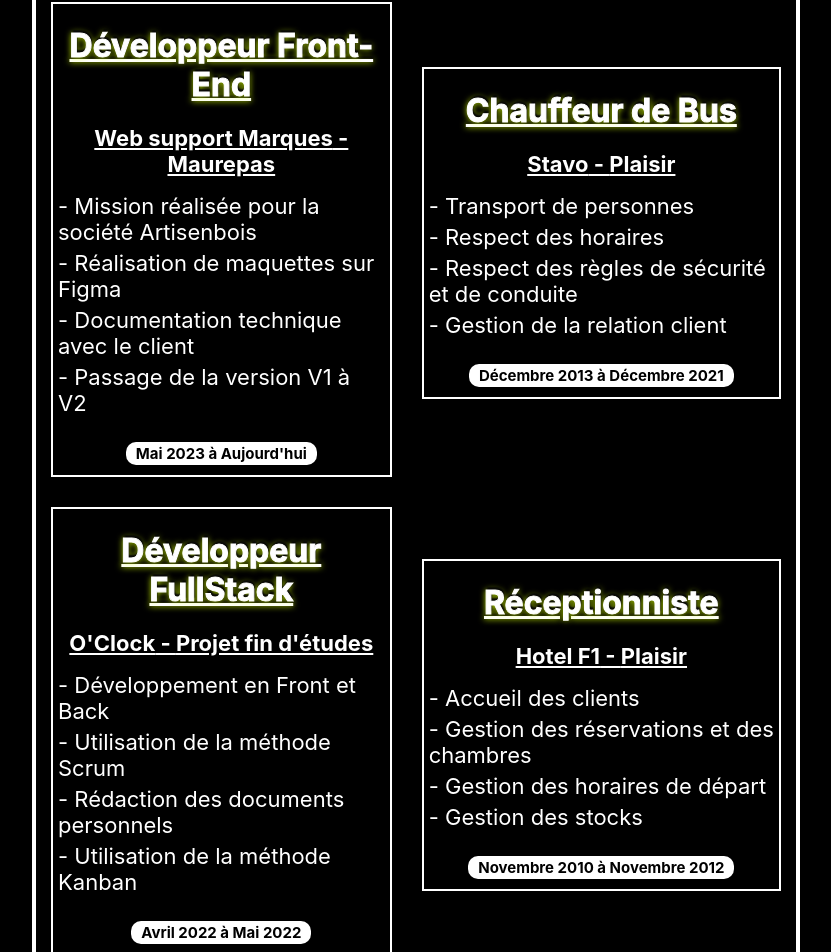
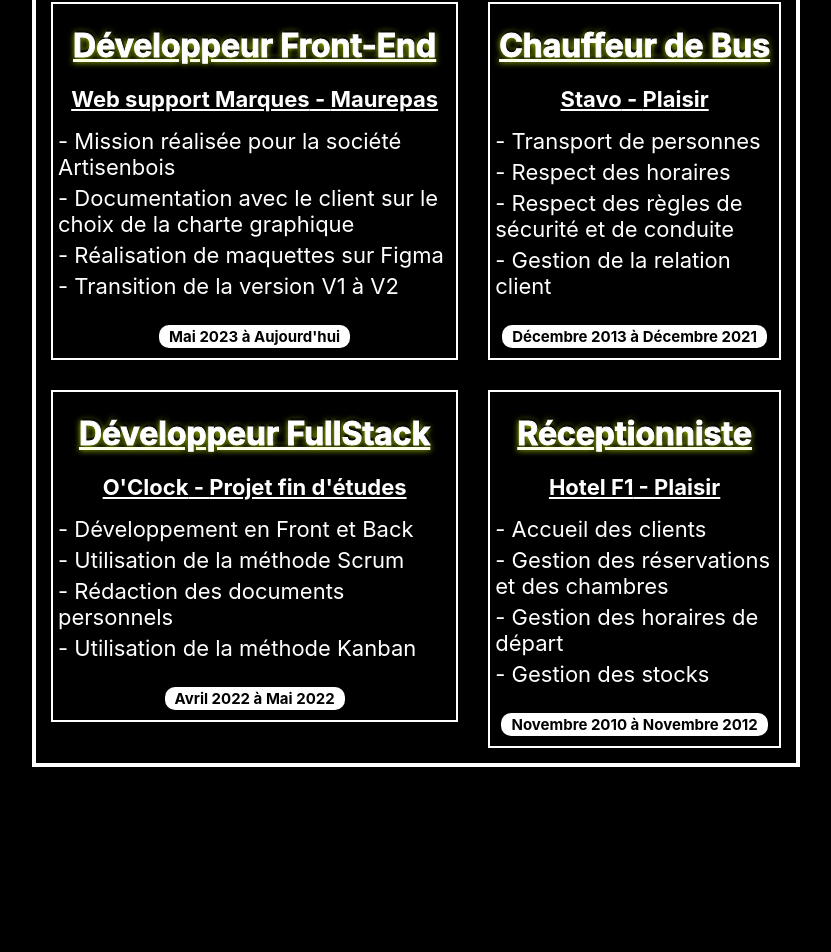
Before and after one commit to Manu-Marques/Portfolio_V2, a React (Vite) app: page / in a window 1280 px wide. Shown: the part 3211-4163 px from the top of the page, without its empty margins (224-1055 px from the left). Built offline with nearby package versions, Linux system fonts and the light colour scheme.

Commit message:
change order text and img on mobile

```diff
--- a/src/components/app/App.css
+++ b/src/components/app/App.css
@@ -306,6 +306,15 @@
   }
 
   .home-image{
+    order: 2;
+  }
+
+  .home-me{
+    height: 150px;
+    order: 1;
+  }
+
+  .home-image{
     width: 700px
   }
 
--- a/src/data/experiences.json
+++ b/src/data/experiences.json
@@ -6,9 +6,9 @@
         "company": "Web support Marques",
         "city": "Maurepas",
         "description": "- Mission réalisée pour la société Artisenbois",
-        "description_1": "- Réalisation de maquettes sur Figma",
-        "description_2": "- Documentation technique avec le client",
-        "description_3": "- Passage de la version V1 à V2",
+        "description_1": "-  Documentation avec le client sur le choix de la charte graphique",
+        "description_2": "- Réalisation de maquettes sur Figma",
+        "description_3": "- Transition de la version V1 à V2",
         "start": "Mai 2023",
         "end": "Aujourd'hui"
       },
```
